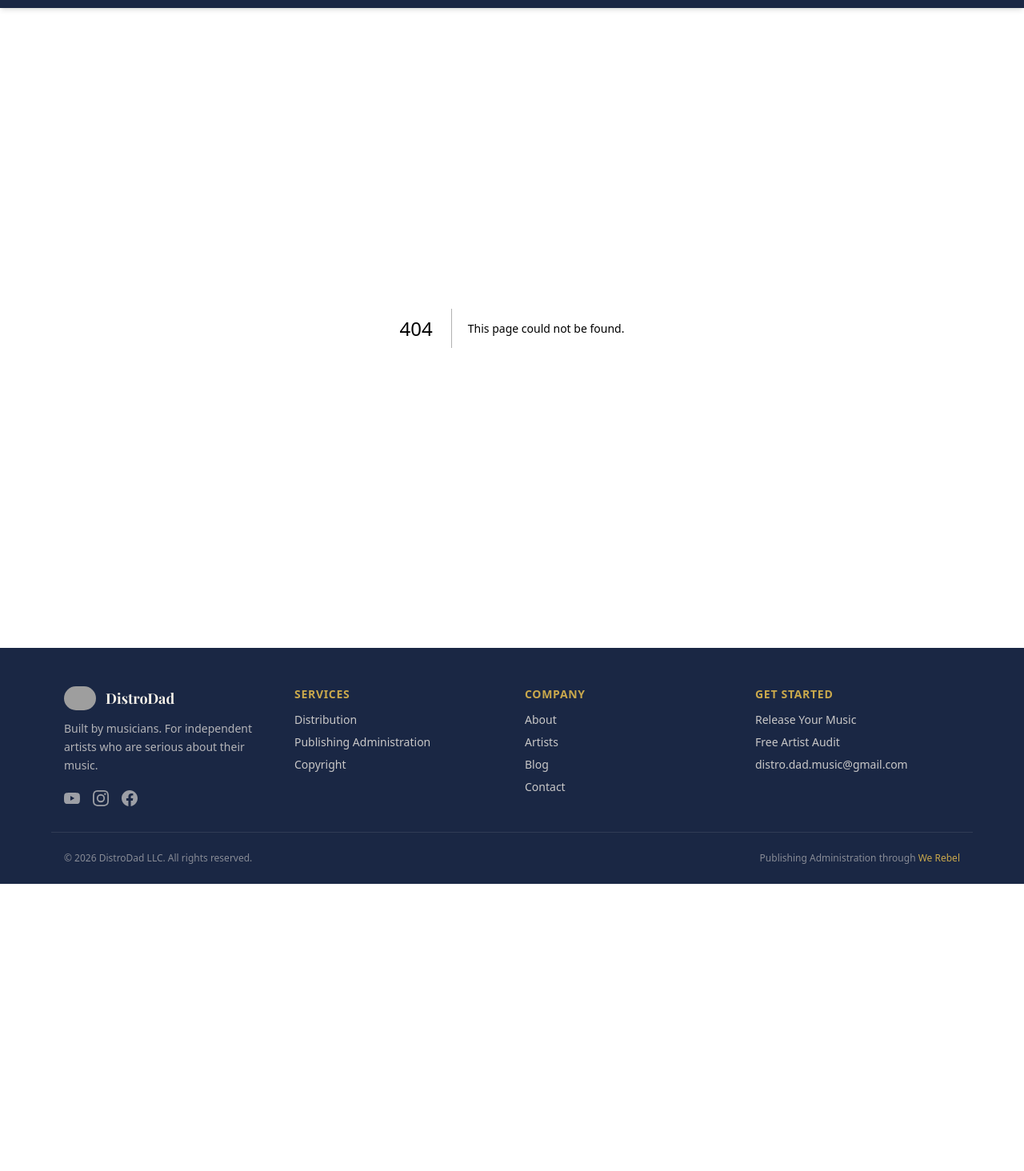
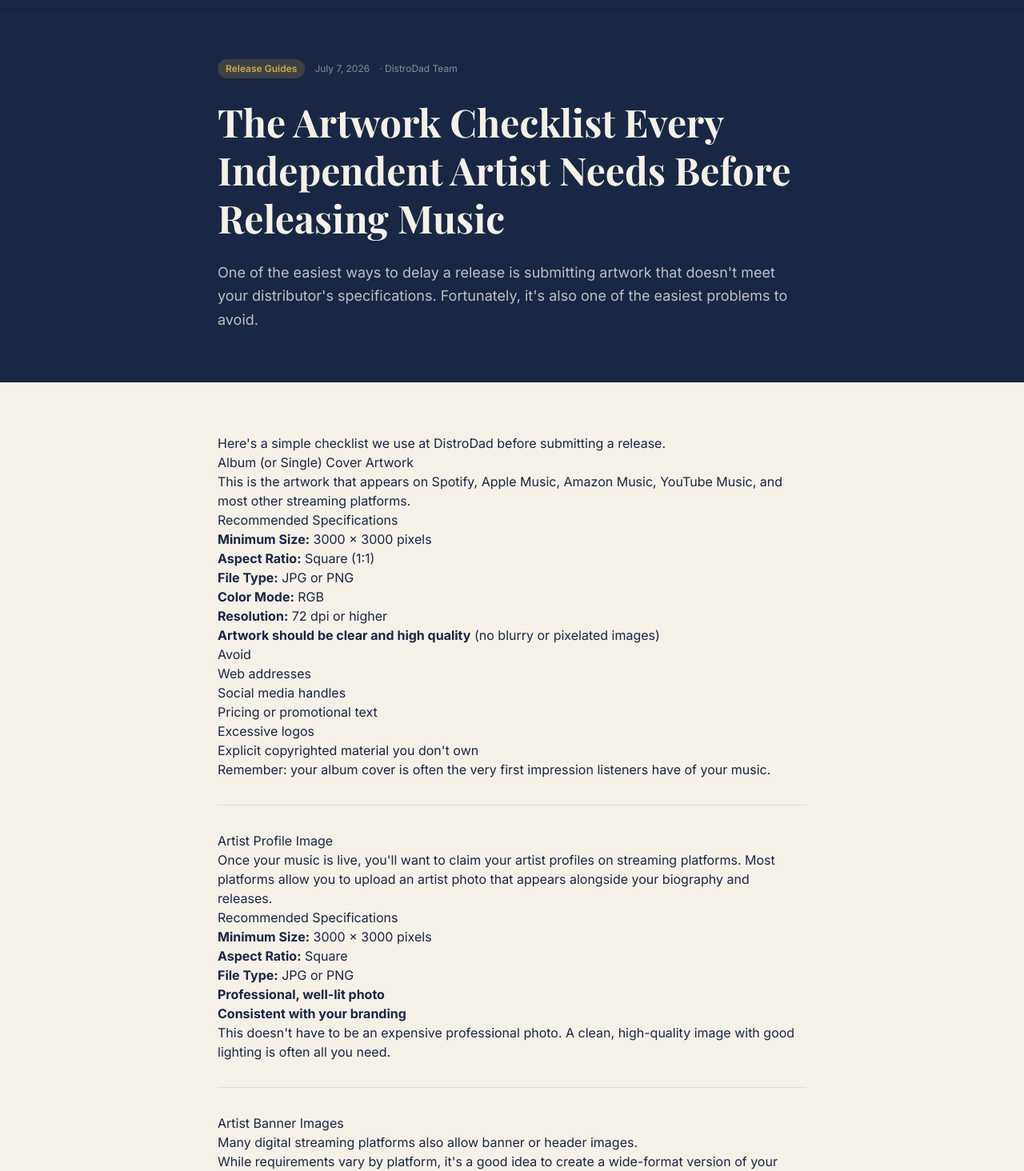
Before and after one commit to distrodadmusic/distrodad-website, a Next.js app: page /blog/artwork-checklist in a window 1280 px wide. Before the commit this address had no page. Shown: the part 50-1514 px from the top of the page at 80% size. Before the commit the page ends 1155 px from the top, so only its background shows below. Built offline with nearby package versions, Linux system fonts and the light colour scheme; grey boxes are pictures that could not be loaded; a web font is replaced by a local one.

Commit message:
Add blog post: The Artwork Checklist Every Independent Artist Needs

```diff
--- /dev/null
+++ b/src/app/blog/artwork-checklist/page.tsx
@@ -0,0 +1,188 @@
+import Link from "next/link";
+import { Metadata } from "next";
+
+export const metadata: Metadata = {
+  title: "The Artwork Checklist Every Independent Artist Needs Before Releasing Music | DistroDad",
+  description: "One of the easiest ways to delay a release is submitting artwork that doesn't meet spec. Here's the checklist we use at DistroDad before every submission.",
+};
+
+export default function ArtworkChecklist() {
+  return (
+    <>
+      {/* Header */}
+      <section className="bg-[#1a2744] text-[#f5f0e8] py-16">
+        <div className="max-w-3xl mx-auto px-4">
+          <div className="flex items-center gap-3 mb-6">
+            <span className="text-xs px-2.5 py-1 rounded-full font-[family-name:var(--font-inter)] font-semibold bg-[#c9a84c]/20 text-[#c9a84c]">
+              Release Guides
+            </span>
+            <span className="text-xs text-[#f5f0e8]/50 font-[family-name:var(--font-inter)]">July 7, 2026</span>
+            <span className="text-xs text-[#f5f0e8]/50 font-[family-name:var(--font-inter)]">· DistroDad Team</span>
+          </div>
+          <h1 className="font-[family-name:var(--font-playfair)] text-3xl md:text-5xl font-bold leading-tight mb-6">
+            The Artwork Checklist Every Independent Artist Needs Before Releasing Music
+          </h1>
+          <p className="text-[#f5f0e8]/75 font-[family-name:var(--font-inter)] text-lg leading-relaxed">
+            One of the easiest ways to delay a release is submitting artwork that doesn&apos;t meet your
+            distributor&apos;s specifications. Fortunately, it&apos;s also one of the easiest problems to avoid.
+          </p>
+        </div>
+      </section>
+
+      {/* Body */}
+      <section className="py-16 bg-[#f5f0e8]">
+        <div className="max-w-3xl mx-auto px-4">
+          <div className="prose prose-lg max-w-none font-[family-name:var(--font-inter)] text-[#1a2744]
+            prose-headings:font-[family-name:var(--font-playfair)] prose-headings:text-[#1a2744] prose-headings:font-bold
+            prose-h2:text-2xl prose-h2:mt-10 prose-h2:mb-4
+            prose-h3:text-lg prose-h3:mt-6 prose-h3:mb-3
+            prose-p:leading-relaxed prose-p:mb-5 prose-p:text-[#1a2744]/85
+            prose-li:text-[#1a2744]/85 prose-li:leading-relaxed
+            prose-strong:text-[#1a2744] prose-strong:font-semibold
+            prose-a:text-[#3d6b9e] prose-a:no-underline hover:prose-a:underline">
+
+            <p>Here&apos;s a simple checklist we use at DistroDad before submitting a release.</p>
+
+            <h2>Album (or Single) Cover Artwork</h2>
+            <p>
+              This is the artwork that appears on Spotify, Apple Music, Amazon Music, YouTube Music, and most other
+              streaming platforms.
+            </p>
+
+            <h3>Recommended Specifications</h3>
+            <ul>
+              <li><strong>Minimum Size:</strong> 3000 × 3000 pixels</li>
+              <li><strong>Aspect Ratio:</strong> Square (1:1)</li>
+              <li><strong>File Type:</strong> JPG or PNG</li>
+              <li><strong>Color Mode:</strong> RGB</li>
+              <li><strong>Resolution:</strong> 72 dpi or higher</li>
+              <li><strong>Artwork should be clear and high quality</strong> (no blurry or pixelated images)</li>
+            </ul>
+
+            <h3>Avoid</h3>
+            <ul>
+              <li>Web addresses</li>
+              <li>Social media handles</li>
+              <li>Pricing or promotional text</li>
+              <li>Excessive logos</li>
+              <li>Explicit copyrighted material you don&apos;t own</li>
+            </ul>
+
+            <p>Remember: your album cover is often the very first impression listeners have of your music.</p>
+
+            <hr className="border-[#1a2744]/10 my-8" />
+
+            <h2>Artist Profile Image</h2>
+            <p>
+              Once your music is live, you&apos;ll want to claim your artist profiles on streaming platforms. Most
+              platforms allow you to upload an artist photo that appears alongside your biography and releases.
+            </p>
+
+            <h3>Recommended Specifications</h3>
+            <ul>
+              <li><strong>Minimum Size:</strong> 3000 × 3000 pixels</li>
+              <li><strong>Aspect Ratio:</strong> Square</li>
+              <li><strong>File Type:</strong> JPG or PNG</li>
+              <li><strong>Professional, well-lit photo</strong></li>
+              <li><strong>Consistent with your branding</strong></li>
+            </ul>
+
+            <p>
+              This doesn&apos;t have to be an expensive professional photo. A clean, high-quality image with good
+              lighting is often all you need.
+            </p>
+
+            <hr className="border-[#1a2744]/10 my-8" />
+
+            <h2>Artist Banner Images</h2>
+            <p>Many digital streaming platforms also allow banner or header images.</p>
+            <p>
+              While requirements vary by platform, it&apos;s a good idea to create a wide-format version of your
+              branding that can be reused.
+            </p>
+
+            <h3>Recommended Starting Point</h3>
+            <ul>
+              <li><strong>2048 × 1152 pixels (16:9)</strong></li>
+              <li>JPG or PNG</li>
+              <li>Under 6 MB</li>
+            </ul>
+
+            <p>This size works well for YouTube and can often be adapted for other platforms.</p>
+
+            <hr className="border-[#1a2744]/10 my-8" />
+
+            <h2>Keep Your Branding Consistent</h2>
+            <p>Your artwork should feel like it belongs together. Try to use:</p>
+            <ul>
+              <li>The same fonts</li>
+              <li>Similar color palette</li>
+              <li>Consistent logos</li>
+              <li>Similar photographic style</li>
+            </ul>
+            <p>Consistency helps listeners recognize your music wherever they find it.</p>
+
+            <hr className="border-[#1a2744]/10 my-8" />
+
+            <h2>Before You Submit Your Release</h2>
+            <p>Here&apos;s the checklist we recommend:</p>
+
+            <div className="not-prose space-y-3 my-6">
+              {[
+                "Album artwork (3000 × 3000)",
+                "Artist profile image (3000 × 3000)",
+                "Banner image (2048 × 1152)",
+                "Logo (transparent PNG recommended)",
+              ].map((item) => (
+                <div key={item} className="flex items-center gap-3 bg-white border border-[#1a2744]/10 rounded-lg px-4 py-3">
+                  <span className="text-lg">✅</span>
+                  <span className="font-[family-name:var(--font-inter)] text-[#1a2744]/85">{item}</span>
+                </div>
+              ))}
+            </div>
+
+            <p>
+              Having these assets prepared before you upload your music will make distribution smoother and save time
+              when it&apos;s time to claim your artist profiles.
+            </p>
+
+            <hr className="border-[#1a2744]/10 my-8" />
+
+            <h2>Coming Next</h2>
+            <p>In a future guide we&apos;ll walk through:</p>
+            <ul>
+              <li>How to claim your Spotify for Artists profile</li>
+              <li>How to claim Apple Music for Artists</li>
+              <li>How to claim your Official Artist Channel on YouTube</li>
+              <li>When and how to merge your personal YouTube channel with your YouTube Music artist profile</li>
+            </ul>
+
+            <p>
+              Taking a little extra time to prepare your artwork before release can make your music look every bit as
+              professional as it sounds.
+            </p>
+          </div>
+
+          {/* CTA */}
+          <div className="mt-12 pt-10 border-t border-[#1a2744]/10">
+            <p className="text-[#1a2744]/70 font-[family-name:var(--font-inter)] text-base italic mb-6">
+              Want help making sure your release is ready to go?{" "}
+              <Link href="/get-started" className="text-[#3d6b9e] hover:underline not-italic font-semibold">
+                Tell us about your project
+              </Link>{" "}
+              and we&apos;ll walk you through it.
+            </p>
+          </div>
+
+          {/* Back link */}
+          <Link
+            href="/blog"
+            className="inline-flex items-center gap-2 text-sm font-[family-name:var(--font-inter)] font-semibold text-[#1a2744]/50 hover:text-[#1a2744] transition-colors"
+          >
+            ← Back to Blog
+          </Link>
+        </div>
+      </section>
+    </>
+  );
+}
--- a/src/app/blog/page.tsx
+++ b/src/app/blog/page.tsx
@@ -1,6 +1,13 @@
 import Link from "next/link";
 
 const posts = [
+  {
+    title: "The Artwork Checklist Every Independent Artist Needs Before Releasing Music",
+    excerpt: "One of the easiest ways to delay a release is submitting artwork that doesn't meet spec. Here's the checklist we use at DistroDad before every submission.",
+    category: "Release Guides",
+    date: "July 7, 2026",
+    slug: "/blog/artwork-checklist",
+  },
   {
     title: "Why I (a Music Distributor) Released My Own Song",
     excerpt: "I became my own client. Here's what I learned recording and releasing Punk Pledge — and why every DistroDad artist benefits from it.",
```
